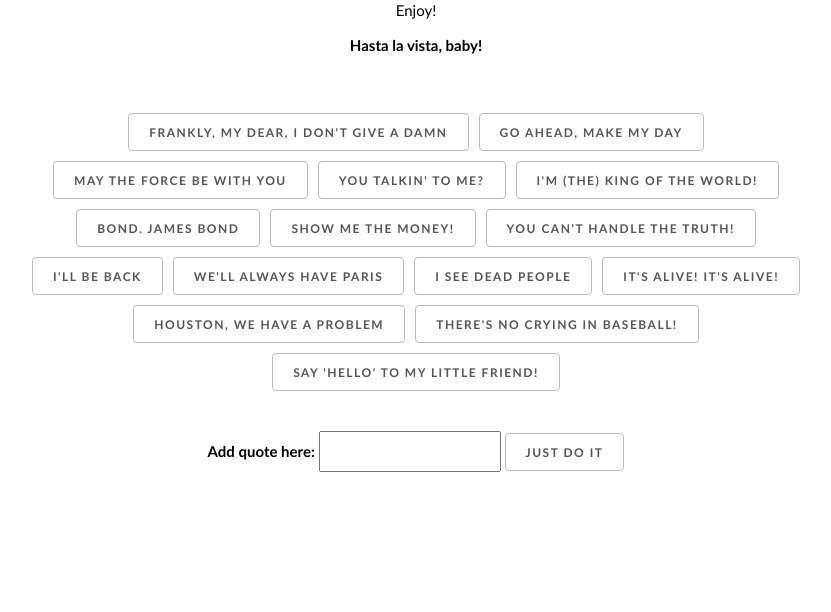
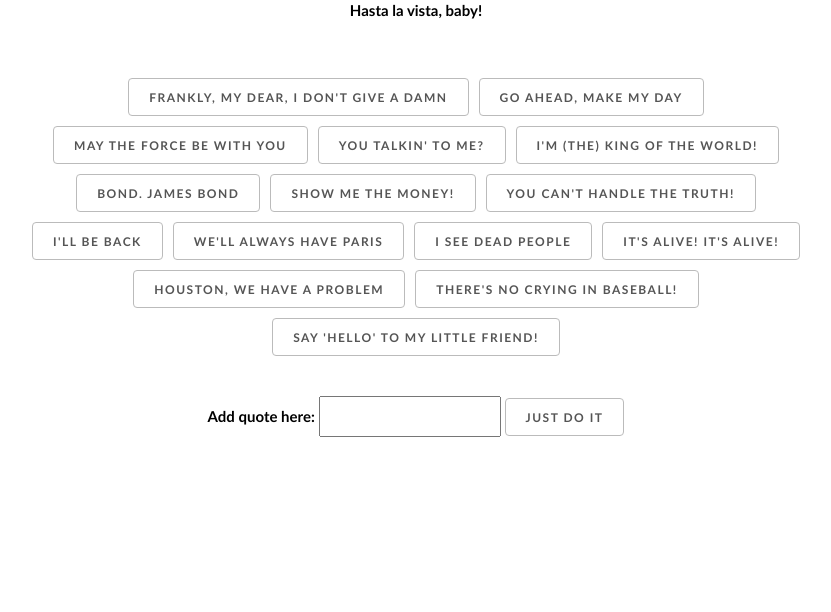
Before and after one commit to chuymgzz/gifStastic, a plain HTML site: page index.html in a window 1280 px wide. Shown: the part 112-724 px from the top of the page, without its empty margins (224-1055 px from the left). Drawn offline with nearby package versions, Linux system fonts and the light colour scheme.

Commit message:
Update index.html

```diff
--- a/index.html
+++ b/index.html
@@ -26,7 +26,7 @@
         </header>
 <!--Instructions-->
         <div class="instructions">
-          <p class="intro__desc">Enjoy!<br><strong>Hasta la vista, baby!</strong></p>
+          <p class="intro__desc"><strong>Hasta la vista, baby!</strong></p>
           <br>
         </div>
 <!--Game-->
```
